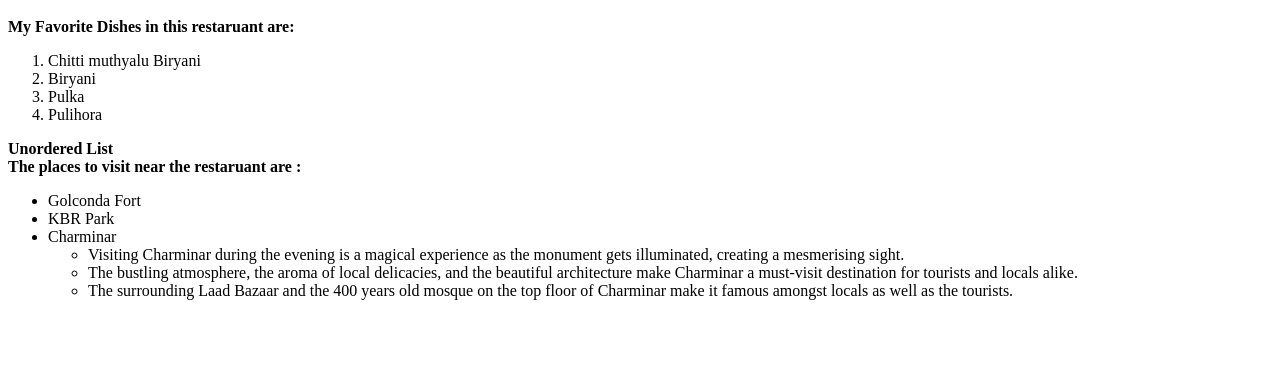
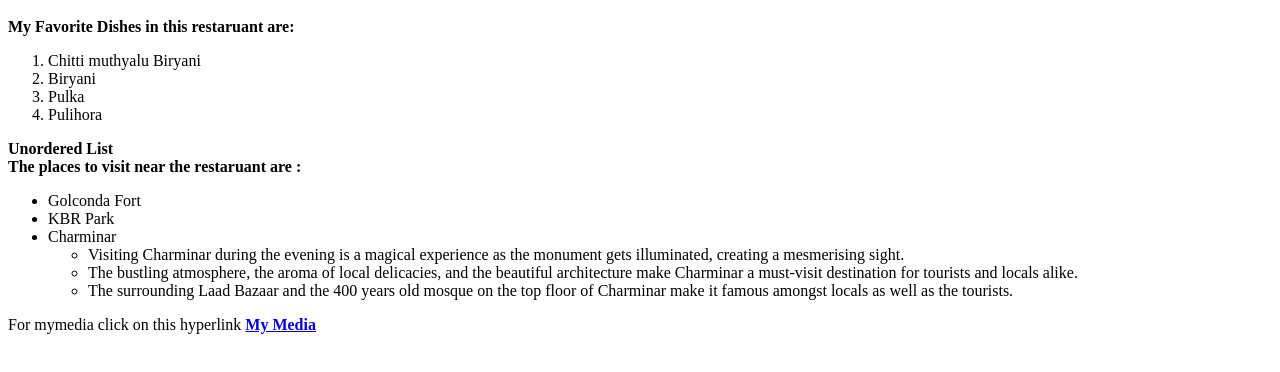
Before and after one commit to 44-563-Web-Apps-S24/44563-webapps-s24-assignment3-sricheekati, a plain HTML site: page index.html in a window 1280 px wide. Shown: the part 236-608 px from the top of the page. Drawn offline with Linux system fonts and the light colour scheme.

Commit message:
Update index.html

```diff
--- a/index.html
+++ b/index.html
@@ -33,5 +33,7 @@
         <li>The surrounding Laad Bazaar and the 400 years old mosque on the top floor of Charminar make it famous amongst locals as well as the tourists.</li>
     </ul>
 </ul>
+For mymedia click on this hyperlink <a href="mymedia.html"><b>My Media</b></a>
+
     </body>
 </html>
```
